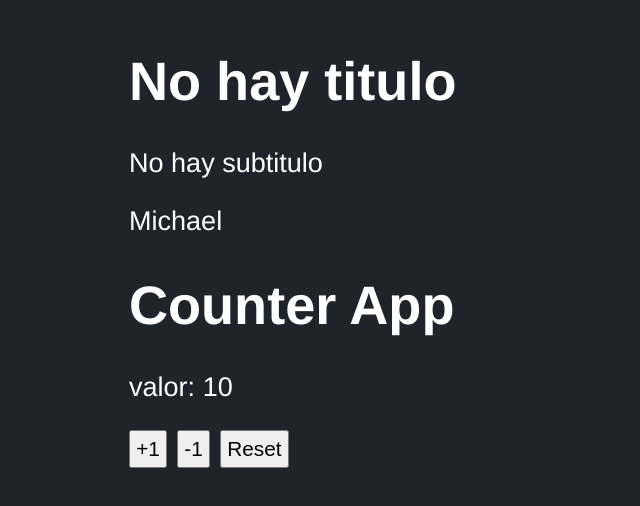
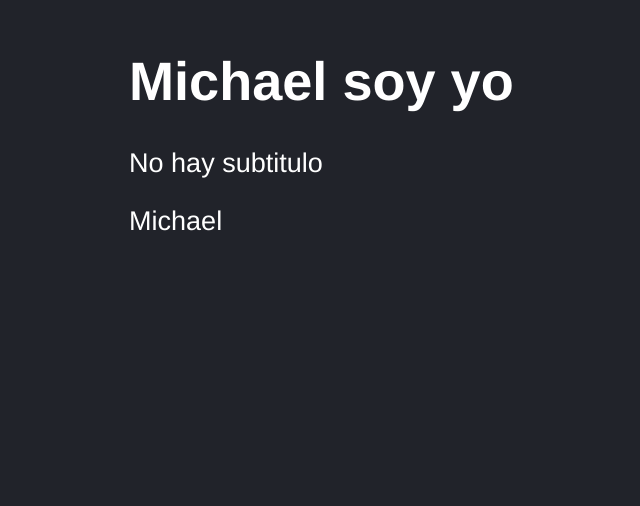
Before and after one commit to ForeverMikk/react-vite, a React (Vite) app: page / in a window 1280 px wide. Shown: the part 134-640 px from the top of the page, without its empty margins (19-659 px from the left). Built offline with nearby package versions, Linux system fonts and the light colour scheme.

Commit message:
configuracion para hacer pruebas a componentes

```diff
--- a/jest.config.cjs
+++ b/jest.config.cjs
@@ -1,5 +1,7 @@
 module.exports = {
-    // TODO: jsdom,
+    // Configuracion del jest dom
+    testEnvironment: 'jest-environment-jsdom',
     // Configuracion global del testsuit con jest
-    setupFiles: ['./jest.setup.js']
+    setupFiles: ['./jest.setup.js'],
+
 }
--- a/package.json
+++ b/package.json
@@ -17,6 +17,7 @@
   "devDependencies": {
     "@babel/core": "^7.21.8",
     "@babel/preset-env": "^7.21.5",
+    "@babel/preset-react": "^7.18.6",
     "@testing-library/react": "^14.0.0",
     "@types/jest": "^29.5.1",
     "@types/react": "^18.0.26",
@@ -24,6 +25,7 @@
     "@vitejs/plugin-react": "^3.0.0",
     "babel-jest": "^29.5.0",
     "jest": "^29.5.0",
+    "jest-environment-jsdom": "^29.5.0",
     "vite": "^4.0.0",
     "whatwg-fetch": "^3.6.2"
   }
--- a/src/FirstApp.jsx
+++ b/src/FirstApp.jsx
@@ -20,7 +20,7 @@ FirstApp.propTypes = {
 FirstApp.defaultProps = {
     name: 'Michael',
     subtitle: 'No hay subtitulo',
-    title: 'No hay titulo'
+    // title: 'No hay titulo'
 }
 
 export default FirstApp;
--- a/src/main.jsx
+++ b/src/main.jsx
@@ -8,7 +8,7 @@ import CounterApp from './CounterApp';
 
 ReactDOM.createRoot(document.getElementById('root')).render(
     <React.StrictMode>
-        <FirstApp />
-        <CounterApp value={10}/>
+        <FirstApp title='Michael soy yo'/>
+        {/* <CounterApp value={10}/> */}
     </React.StrictMode>
 )
```
Also changed, not shown: babel.config.cjs (+5 -2 lines), 2 other files (tests, documents, lock files or other folders).
